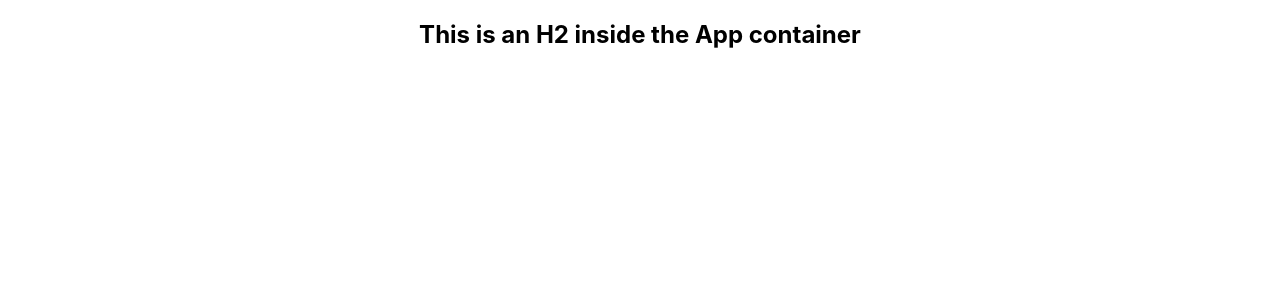
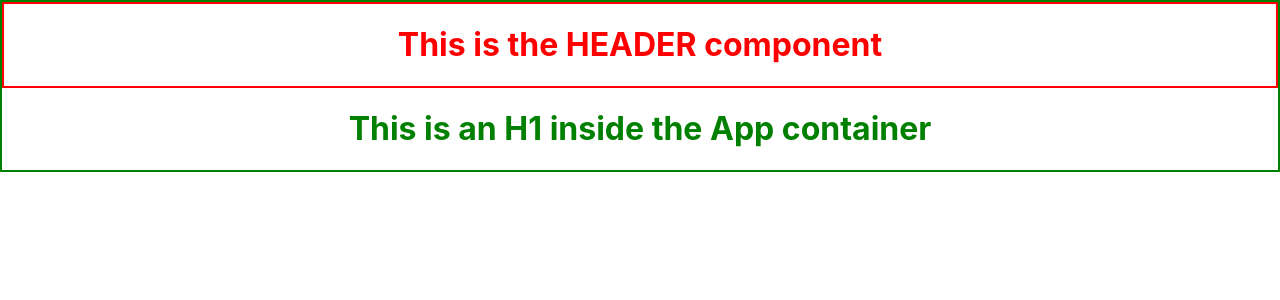
Before and after one commit to jonnytse/covid19, a React (Create React App) app: page / in a window 1280 px wide. Shown: the top 300 px of the page. Built offline with nearby package versions, Linux system fonts and the light colour scheme.

Commit message:
created the Header component in red, which renders to the page

```diff
--- /dev/null
+++ b/src/components/Header/Header.jsx
@@ -0,0 +1,14 @@
+import React, { Component } from 'react';
+import styles from './Header.module.scss';
+
+class Header extends Component {
+    render() {
+        return (
+            <div className={styles.header}>
+                <h1>This is the HEADER component</h1>
+            </div>
+        )
+    }
+}
+
+export default Header;
--- /dev/null
+++ b/src/components/Header/Header.module.scss
@@ -0,0 +1,5 @@
+.header {
+    color: red;
+    text-align: center;
+    border: 2px solid red;
+}
--- /dev/null
+++ b/src/components/Header/index.js
@@ -0,0 +1,3 @@
+import Header from './Header';
+
+export default Header;
--- a/src/container/App/App.js
+++ b/src/container/App/App.js
@@ -1,11 +1,13 @@
-import React, { Component} from 'react';
+import React, { Component } from 'react';
 import styles from './App.module.scss';
+import Header from '../../components/Header';
 
 class App extends Component {
   render() {
     return (
       <div className={styles.App}>
-        <h2>This is an H2 inside the App container</h2>
+        <Header />
+        <h1>This is an H1 inside the App container</h1>
       </div>
     );
   }
--- a/src/container/App/App.module.scss
+++ b/src/container/App/App.module.scss
@@ -1,38 +1,40 @@
 .App {
   text-align: center;
+  border: 2px solid green;
+  color: green;
 }
 
-.App-logo {
-  height: 40vmin;
-  pointer-events: none;
-}
+// .App-logo {
+//   height: 40vmin;
+//   pointer-events: none;
+// }
 
-@media (prefers-reduced-motion: no-preference) {
-  .App-logo {
-    animation: App-logo-spin infinite 20s linear;
-  }
-}
+// @media (prefers-reduced-motion: no-preference) {
+//   .App-logo {
+//     animation: App-logo-spin infinite 20s linear;
+//   }
+// }
 
-.App-header {
-  background-color: #282c34;
-  min-height: 100vh;
-  display: flex;
-  flex-direction: column;
-  align-items: center;
-  justify-content: center;
-  font-size: calc(10px + 2vmin);
-  color: white;
-}
+// .App-header {
+//   background-color: #282c34;
+//   min-height: 100vh;
+//   display: flex;
+//   flex-direction: column;
+//   align-items: center;
+//   justify-content: center;
+//   font-size: calc(10px + 2vmin);
+//   color: white;
+// }
 
-.App-link {
-  color: #61dafb;
-}
+// .App-link {
+//   color: #61dafb;
+// }
 
-@keyframes App-logo-spin {
-  from {
-    transform: rotate(0deg);
-  }
-  to {
-    transform: rotate(360deg);
-  }
-}
+// @keyframes App-logo-spin {
+//   from {
+//     transform: rotate(0deg);
+//   }
+//   to {
+//     transform: rotate(360deg);
+//   }
+// }
```
Also changed, not shown: 1 other file (tests, documents, lock files or other folders).
